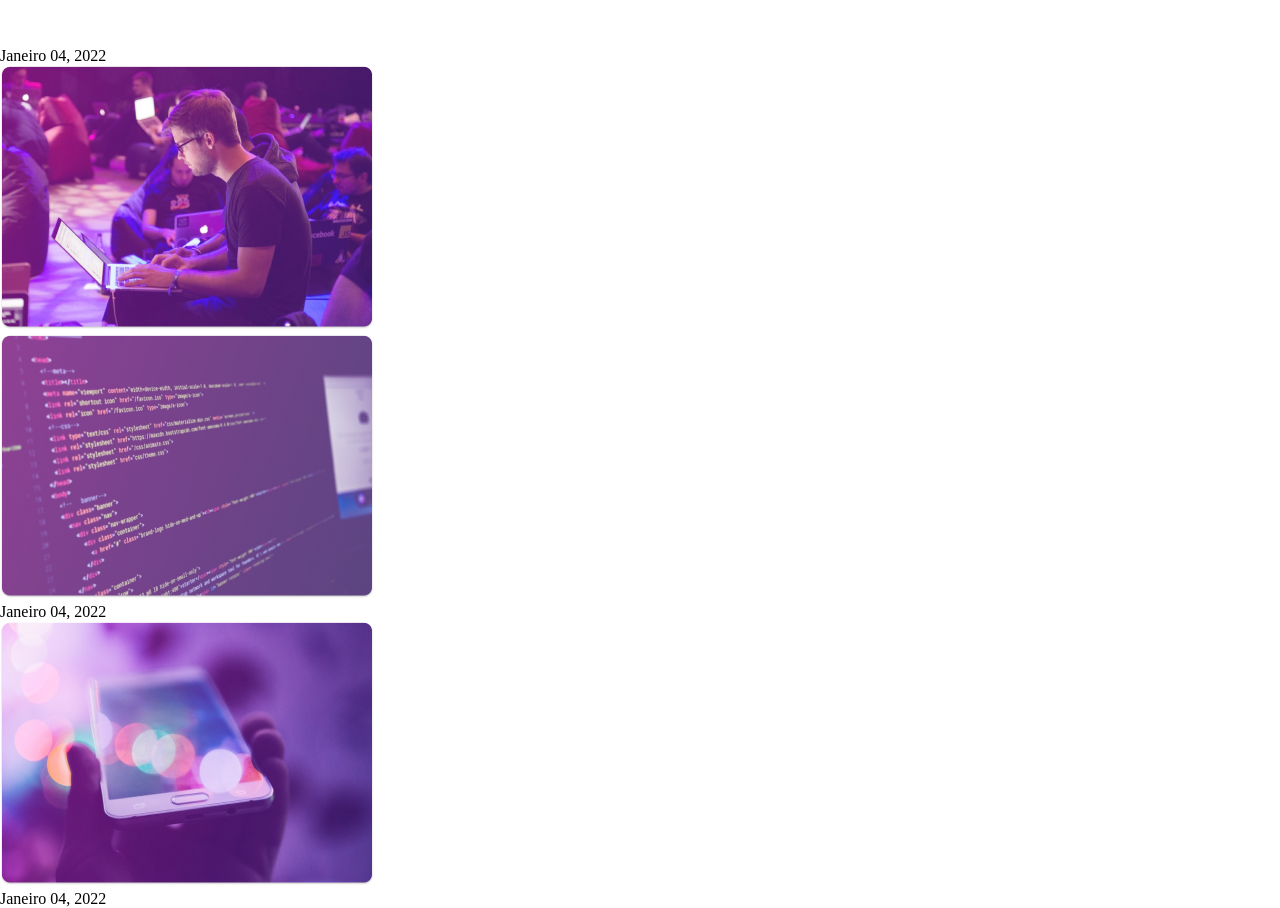
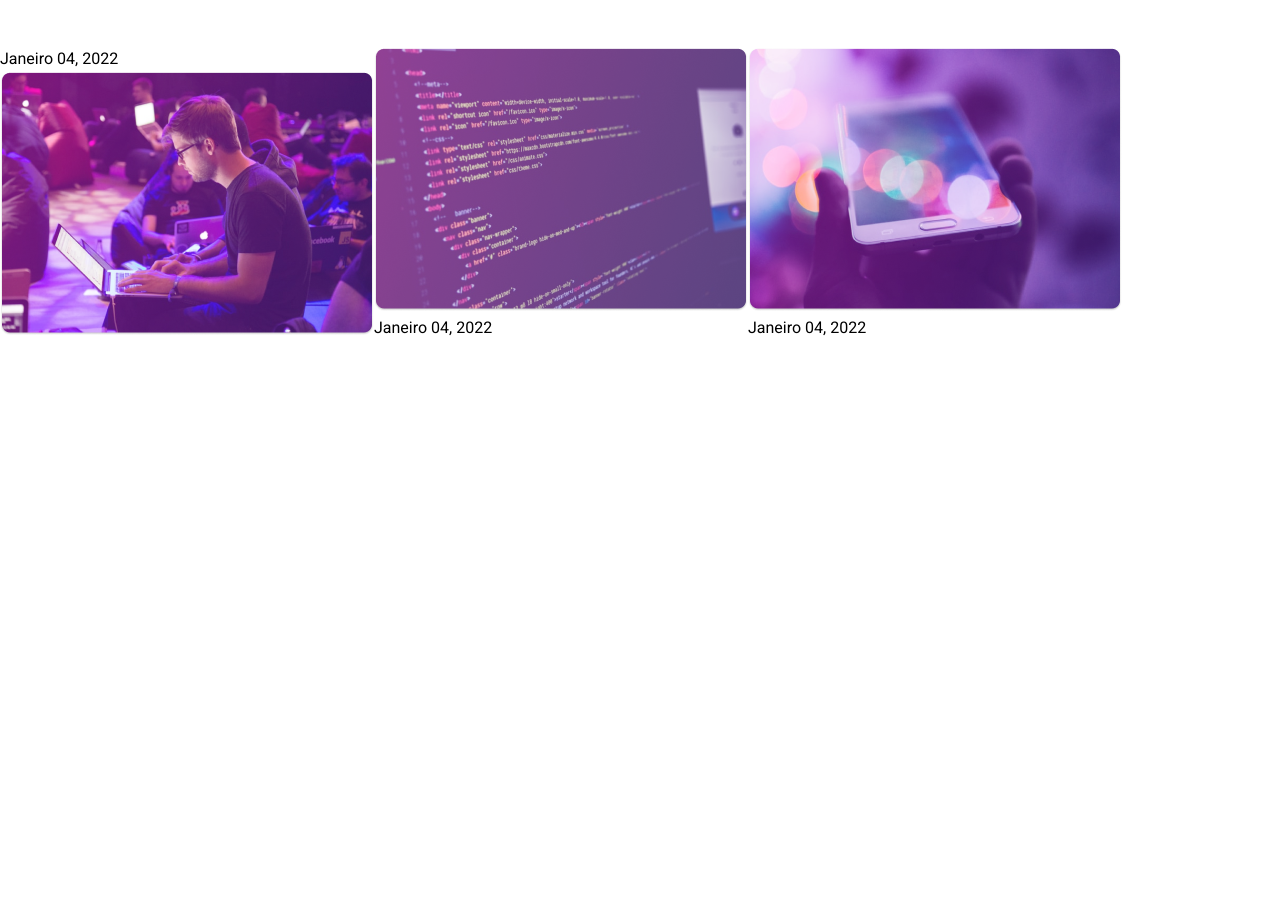
Before and after one commit to EuGeanCarlos/Desafio-roceket-blog, a plain HTML site: page index.html in a window 1280 px wide. Shown: the part 1019-1927 px from the top of the page. After the commit the page ends 1359 px from the top, so only its background shows below. Drawn offline with Linux system fonts and the light colour scheme.

Commit message:
Update style.css

```diff
--- a/style.css
+++ b/style.css
@@ -129,3 +129,22 @@ section.img-noticias p{
     line-height: 24px;
     color: #000;
 }
+section.carrossel-noticias{
+    width: 100%;
+    display: flex;
+
+}
+section.carrossel-noticias h3{
+    color:#290742;
+    font-family: 'Poppins', sans-serif;
+    font-size: 24px;
+    line-height: 36px;
+    font-weight: bold;
+}
+section.carrossel-noticias p{
+    font-family: Roboto;
+    font-weight: normal;
+    font-size: 16px;
+    line-height: 24px;
+    color: #000;
+}
```
